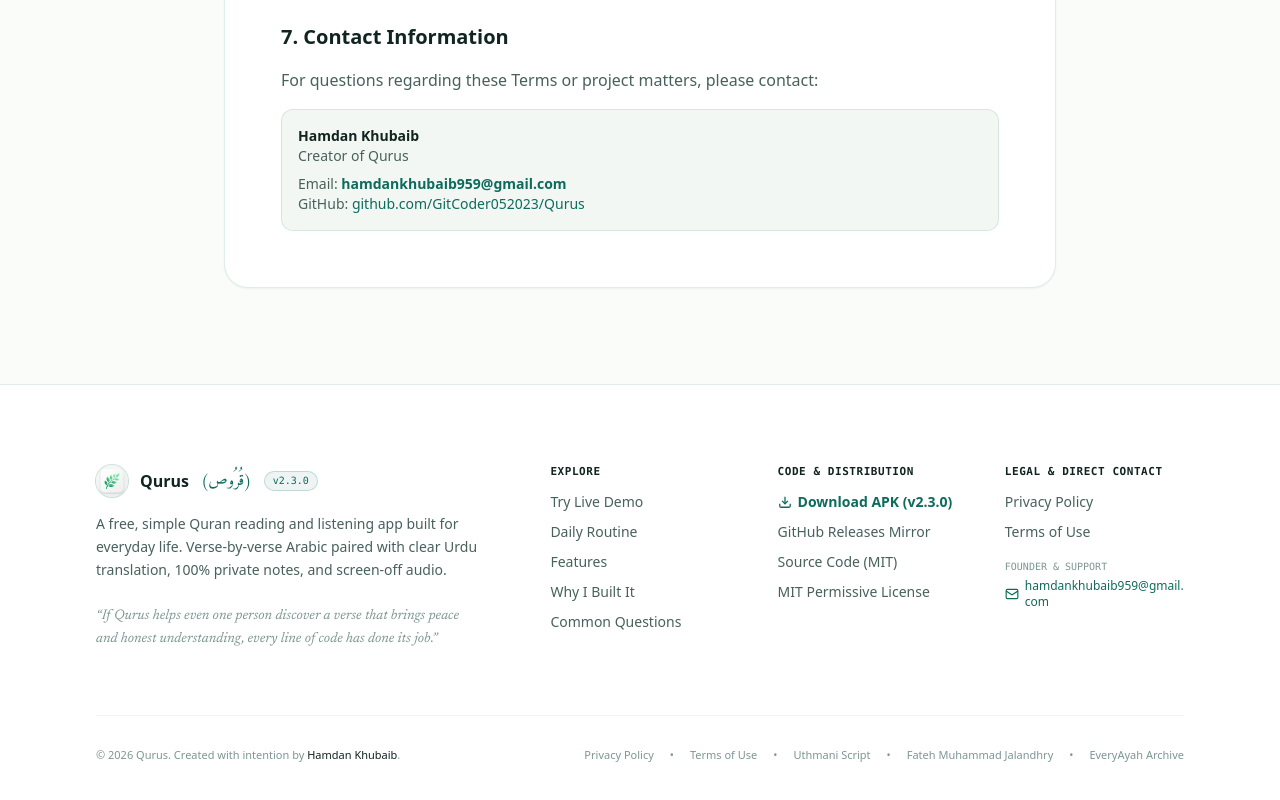
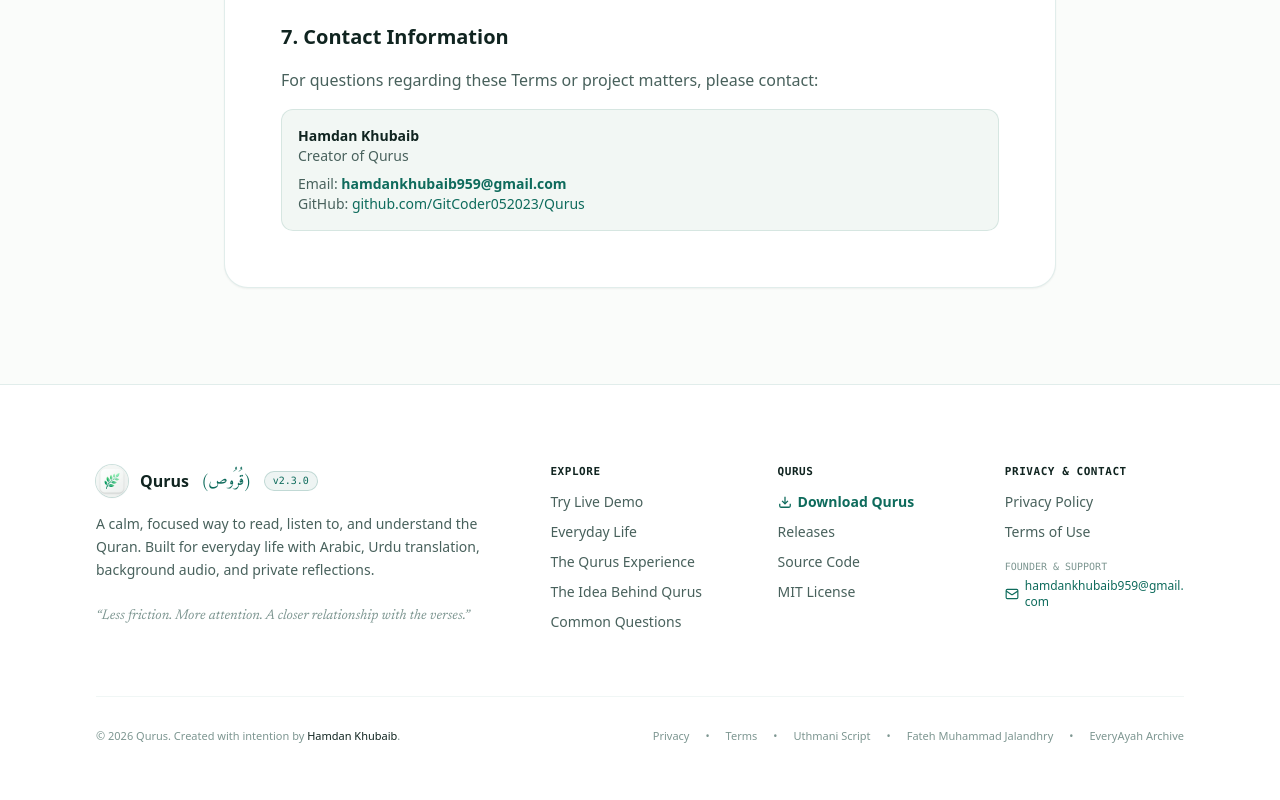
Before and after one commit to GitCoder052023/Qurus, a Next.js app in the folder website/: page /terms in a window 1280 px wide. Shown: the part 2312-3112 px from the top of the page. Built offline with nearby package versions, Linux system fonts and the light colour scheme; a web font is replaced by a local one.

Commit message:
refactor(website): unify Qurus footer brand voice

```diff
--- a/website/components/Footer.tsx
+++ b/website/components/Footer.tsx
@@ -8,179 +8,20 @@ export default function Footer() {
     <footer className="bg-white border-t border-border py-20 text-xs text-text-secondary">
       <div className="max-w-6xl mx-auto px-5 sm:px-8">
         <div className="grid grid-cols-1 md:grid-cols-5 gap-12 mb-16">
-          {/* Col 1: Brand & Bio (2 cols wide on desktop) */}
           <div className="md:col-span-2 space-y-4">
-            <div className="flex items-center gap-3">
-              <div className="relative w-8 h-8 rounded-full overflow-hidden ring-1 ring-primary/20 shadow-xs flex items-center justify-center bg-surface">
-                <Image
-                  src="/images/icon.png"
-                  alt="Qurus Logo"
-                  width={32}
-                  height={32}
-                  className="object-cover"
-                />
-              </div>
-              <span className="font-semibold text-base text-text-primary">
-                Qurus
-              </span>
-              <span className="font-arabic text-primary text-base select-none">
-                (قُرُوص)
-              </span>
-              <span className="px-2 py-0.5 rounded-full text-[10px] font-mono font-medium bg-primary-muted text-primary border border-primary/20">
-                v2.3.0
-              </span>
-            </div>
-
-            <p className="text-sm text-text-secondary max-w-sm leading-relaxed">
-              A free, simple Quran reading and listening app built for everyday life. Verse-by-verse Arabic paired with clear Urdu translation, 100% private notes, and screen-off audio.
-            </p>
-
-            <p className="font-editorial text-sm italic text-text-tertiary max-w-sm leading-relaxed pt-2">
-              “If Qurus helps even one person discover a verse that brings peace and honest understanding, every line of code has done its job.”
-            </p>
+            <div className="flex items-center gap-3"><div className="relative w-8 h-8 rounded-full overflow-hidden ring-1 ring-primary/20 shadow-xs flex items-center justify-center bg-surface"><Image src="/images/icon.png" alt="Qurus Logo" width={32} height={32} className="object-cover" /></div><span className="font-semibold text-base text-text-primary">Qurus</span><span className="font-arabic text-primary text-base select-none">(قُرُوص)</span><span className="px-2 py-0.5 rounded-full text-[10px] font-mono font-medium bg-primary-muted text-primary border border-primary/20">v2.3.0</span></div>
+            <p className="text-sm text-text-secondary max-w-sm leading-relaxed">A calm, focused way to read, listen to, and understand the Quran. Built for everyday life with Arabic, Urdu translation, background audio, and private reflections.</p>
+            <p className="font-editorial text-sm italic text-text-tertiary max-w-sm leading-relaxed pt-2">“Less friction. More attention. A closer relationship with the verses.”</p>
           </div>
 
-          {/* Col 2: Navigation Links */}
-          <div className="space-y-3">
-            <h4 className="font-semibold text-text-primary uppercase tracking-wider text-[11px] font-mono">
-              Explore
-            </h4>
-            <ul className="space-y-2.5 text-sm">
-              <li>
-                <Link href="/#experience" className="hover:text-primary transition-colors">
-                  Try Live Demo
-                </Link>
-              </li>
-              <li>
-                <Link href="/#everyday-life" className="hover:text-primary transition-colors">
-                  Daily Routine
-                </Link>
-              </li>
-              <li>
-                <Link href="/#features" className="hover:text-primary transition-colors">
-                  Features
-                </Link>
-              </li>
-              <li>
-                <Link href="/#story" className="hover:text-primary transition-colors">
-                  Why I Built It
-                </Link>
-              </li>
-              <li>
-                <Link href="/#faq" className="hover:text-primary transition-colors">
-                  Common Questions
-                </Link>
-              </li>
-            </ul>
-          </div>
+          <div className="space-y-3"><h4 className="font-semibold text-text-primary uppercase tracking-wider text-[11px] font-mono">Explore</h4><ul className="space-y-2.5 text-sm"><li><Link href="/#experience" className="hover:text-primary transition-colors">Try Live Demo</Link></li><li><Link href="/#everyday-life" className="hover:text-primary transition-colors">Everyday Life</Link></li><li><Link href="/#features" className="hover:text-primary transition-colors">The Qurus Experience</Link></li><li><Link href="/#story" className="hover:text-primary transition-colors">The Idea Behind Qurus</Link></li><li><Link href="/#faq" className="hover:text-primary transition-colors">Common Questions</Link></li></ul></div>
 
-          {/* Col 3: Distribution & Open Source */}
-          <div className="space-y-3">
-            <h4 className="font-semibold text-text-primary uppercase tracking-wider text-[11px] font-mono">
-              Code & Distribution
-            </h4>
-            <ul className="space-y-2.5 text-sm">
-              <li>
-                <a href="/api/download" className="text-primary font-semibold hover:underline flex items-center gap-1.5">
-                  <svg className="w-3.5 h-3.5" viewBox="0 0 24 24" fill="none" stroke="currentColor" strokeWidth="2.2">
-                    <path d="M21 15v4a2 2 0 0 1-2 2H5a2 2 0 0 1-2-2v-4" />
-                    <polyline points="7 10 12 15 17 10" />
-                    <line x1="12" y1="15" x2="12" y2="3" />
-                  </svg>
-                  <span>Download APK (v2.3.0)</span>
-                </a>
-              </li>
-              <li>
-                <a
-                  href="https://github.com/GitCoder052023/Qurus/releases"
-                  target="_blank"
-                  rel="noopener noreferrer"
-                  className="hover:text-primary transition-colors"
-                >
-                  GitHub Releases Mirror
-                </a>
-              </li>
-              <li>
-                <a
-                  href="https://github.com/GitCoder052023/Qurus"
-                  target="_blank"
-                  rel="noopener noreferrer"
-                  className="hover:text-primary transition-colors"
-                >
-                  Source Code (MIT)
-                </a>
-              </li>
-              <li>
-                <a
-                  href="https://github.com/GitCoder052023/Qurus/blob/main/LICENSE"
-                  target="_blank"
-                  rel="noopener noreferrer"
-                  className="hover:text-primary transition-colors"
-                >
-                  MIT Permissive License
-                </a>
-              </li>
-            </ul>
-          </div>
+          <div className="space-y-3"><h4 className="font-semibold text-text-primary uppercase tracking-wider text-[11px] font-mono">Qurus</h4><ul className="space-y-2.5 text-sm"><li><a href="/api/download" className="text-primary font-semibold hover:underline flex items-center gap-1.5"><svg className="w-3.5 h-3.5" viewBox="0 0 24 24" fill="none" stroke="currentColor" strokeWidth="2.2"><path d="M21 15v4a2 2 0 0 1-2 2H5a2 2 0 0 1-2-2v-4" /><polyline points="7 10 12 15 17 10" /><line x1="12" y1="15" x2="12" y2="3" /></svg><span>Download Qurus</span></a></li><li><a href="https://github.com/GitCoder052023/Qurus/releases" target="_blank" rel="noopener noreferrer" className="hover:text-primary transition-colors">Releases</a></li><li><a href="https://github.com/GitCoder052023/Qurus" target="_blank" rel="noopener noreferrer" className="hover:text-primary transition-colors">Source Code</a></li><li><a href="https://github.com/GitCoder052023/Qurus/blob/main/LICENSE" target="_blank" rel="noopener noreferrer" className="hover:text-primary transition-colors">MIT License</a></li></ul></div>
 
-          {/* Col 4: Legal & Direct Contact */}
-          <div className="space-y-3">
-            <h4 className="font-semibold text-text-primary uppercase tracking-wider text-[11px] font-mono">
-              Legal & Direct Contact
-            </h4>
-            <ul className="space-y-2.5 text-sm">
-              <li>
-                <Link href="/privacy" className="hover:text-primary transition-colors">
-                  Privacy Policy
-                </Link>
-              </li>
-              <li>
-                <Link href="/terms" className="hover:text-primary transition-colors">
-                  Terms of Use
-                </Link>
-              </li>
-              <li className="pt-2">
-                <div className="text-[10px] font-mono uppercase text-text-tertiary mb-1">
-                  Founder & Support
-                </div>
-                <a
-                  href="mailto:hamdankhubaib959@gmail.com"
-                  className="inline-flex items-center gap-1.5 text-xs text-primary font-medium hover:underline break-all"
-                  title="Send email to Hamdan Khubaib"
-                >
-                  <svg className="w-3.5 h-3.5 shrink-0" viewBox="0 0 24 24" fill="none" stroke="currentColor" strokeWidth="2">
-                    <rect x="2" y="4" width="20" height="16" rx="2" />
-                    <path d="m22 7-8.97 5.7a1.94 1.94 0 0 1-2.06 0L2 7" />
-                  </svg>
-                  <span>hamdankhubaib959@gmail.com</span>
-                </a>
-              </li>
-            </ul>
-          </div>
+          <div className="space-y-3"><h4 className="font-semibold text-text-primary uppercase tracking-wider text-[11px] font-mono">Privacy & Contact</h4><ul className="space-y-2.5 text-sm"><li><Link href="/privacy" className="hover:text-primary transition-colors">Privacy Policy</Link></li><li><Link href="/terms" className="hover:text-primary transition-colors">Terms of Use</Link></li><li className="pt-2"><div className="text-[10px] font-mono uppercase text-text-tertiary mb-1">Founder & Support</div><a href="mailto:hamdankhubaib959@gmail.com" className="inline-flex items-center gap-1.5 text-xs text-primary font-medium hover:underline break-all" title="Send email to Hamdan Khubaib"><svg className="w-3.5 h-3.5 shrink-0" viewBox="0 0 24 24" fill="none" stroke="currentColor" strokeWidth="2"><rect x="2" y="4" width="20" height="16" rx="2" /><path d="m22 7-8.97 5.7a1.94 1.94 0 0 1-2.06 0L2 7" /></svg><span>hamdankhubaib959@gmail.com</span></a></li></ul></div>
         </div>
 
-        {/* Bottom Credential Bar */}
-        <div className="pt-8 border-t border-border-subtle flex flex-col sm:flex-row items-center justify-between gap-4 text-[11px] text-text-tertiary">
-          <div>
-            © {new Date().getFullYear()} Qurus. Created with intention by{" "}
-            <strong className="text-text-primary font-medium">Hamdan Khubaib</strong>.
-          </div>
-          <div className="flex flex-wrap items-center gap-3 sm:gap-4">
-            <Link href="/privacy" className="hover:text-primary transition-colors">
-              Privacy Policy
-            </Link>
-            <span>•</span>
-            <Link href="/terms" className="hover:text-primary transition-colors">
-              Terms of Use
-            </Link>
-            <span>•</span>
-            <span>Uthmani Script</span>
-            <span>•</span>
-            <span>Fateh Muhammad Jalandhry</span>
-            <span>•</span>
-            <span>EveryAyah Archive</span>
-          </div>
-        </div>
+        <div className="pt-8 border-t border-border-subtle flex flex-col sm:flex-row items-center justify-between gap-4 text-[11px] text-text-tertiary"><div>© {new Date().getFullYear()} Qurus. Created with intention by <strong className="text-text-primary font-medium">Hamdan Khubaib</strong>.</div><div className="flex flex-wrap items-center gap-3 sm:gap-4"><Link href="/privacy" className="hover:text-primary transition-colors">Privacy</Link><span>•</span><Link href="/terms" className="hover:text-primary transition-colors">Terms</Link><span>•</span><span>Uthmani Script</span><span>•</span><span>Fateh Muhammad Jalandhry</span><span>•</span><span>EveryAyah Archive</span></div></div>
       </div>
     </footer>
   );
```
